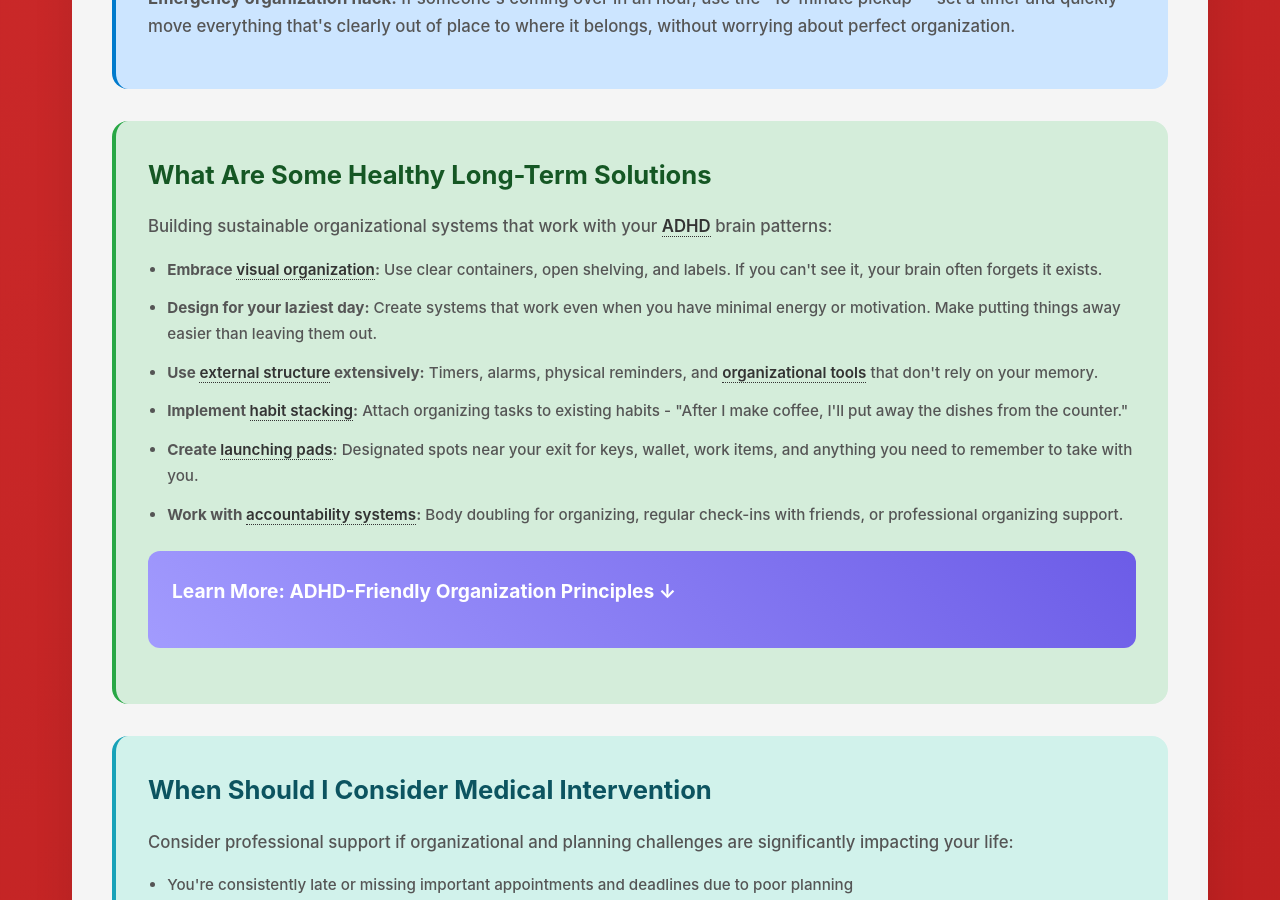
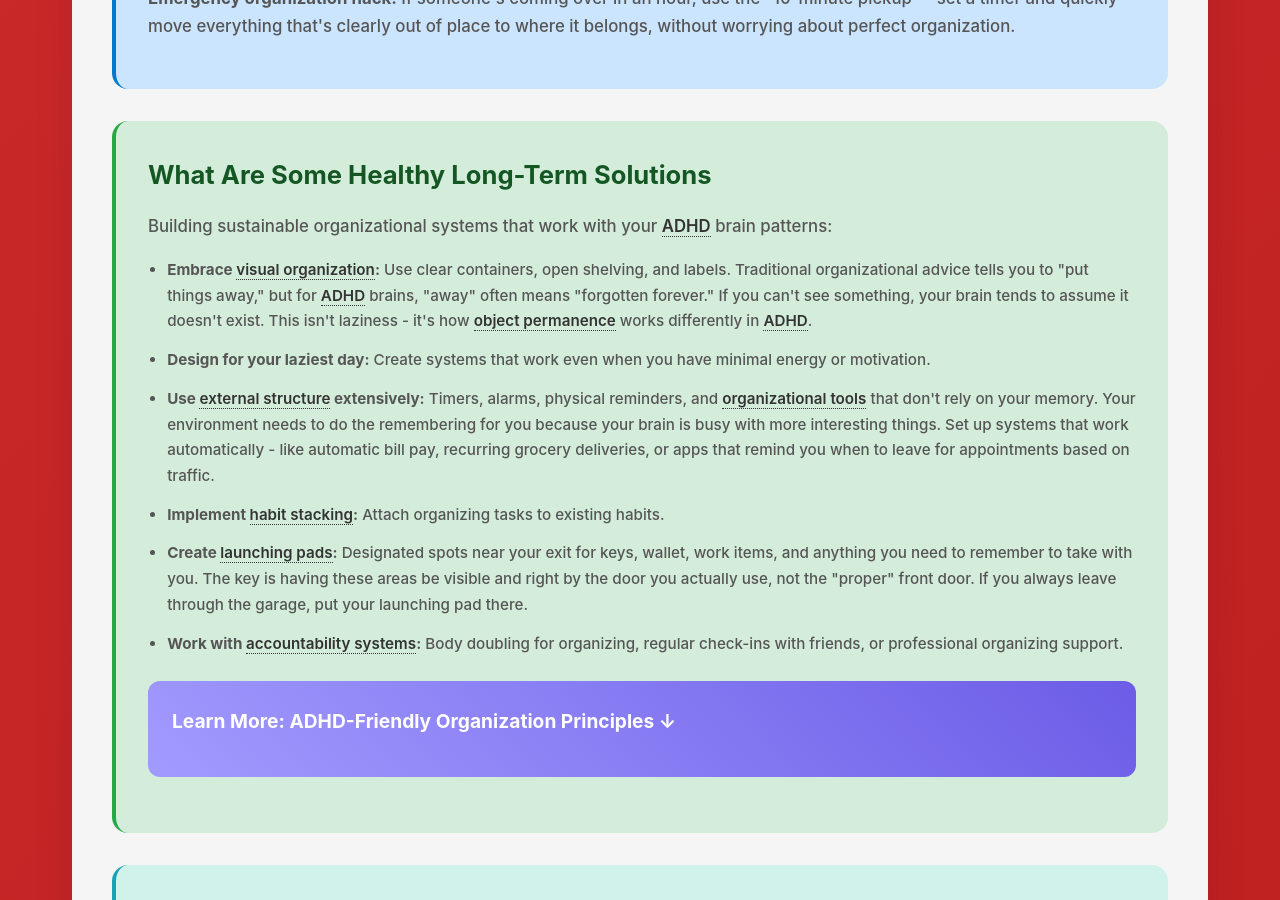
Before and after one commit to neurodivergent-survival-guide/neurodivergent-survival-guide, a Jekyll site: the page built from struggles/organization-and-planning-challenges.html, in a window 1280 px wide and 900 px high, scrolled down 2683 px. Built offline with Jekyll 4.4.1, drawn with Linux system fonts in a browser that asks for light colours.

Commit message:
Update organization-and-planning-challenges.html

```diff
--- a/struggles/organization-and-planning-challenges.html
+++ b/struggles/organization-and-planning-challenges.html
@@ -81,11 +81,11 @@ search_terms: ["can't get organized", "total chaos", "planning overwhelm", "orga
         <p>Building sustainable organizational systems that work with your <span class="jargon">ADHD<span class="tooltip">Attention-Deficit/Hyperactivity Disorder - brain differences affecting attention, impulse control, and executive function</span></span> brain patterns:</p>
 
         <ul>
-            <li><strong>Embrace <span class="jargon">visual organization<span class="tooltip">Systems where items and information are visible and easy to locate, rather than hidden away in categories</span></span>:</strong> Use clear containers, open shelving, and labels. If you can't see it, your brain often forgets it exists.</li>
-            <li><strong>Design for your laziest day:</strong> Create systems that work even when you have minimal energy or motivation. Make putting things away easier than leaving them out.</li>
-            <li><strong>Use <span class="jargon">external structure<span class="tooltip">Physical and environmental supports that help organize your life without relying on memory</span></span> extensively:</strong> Timers, alarms, physical reminders, and <span class="jargon">organizational tools<span class="tooltip">Apps, systems, or physical objects that support planning and organization</span></span> that don't rely on your memory.</li>
-            <li><strong>Implement <span class="jargon">habit stacking<span class="tooltip">Linking new organizational habits to existing routines to make them more automatic</span></span>:</strong> Attach organizing tasks to existing habits - "After I make coffee, I'll put away the dishes from the counter."</li>
-            <li><strong>Create <span class="jargon">launching pads<span class="tooltip">Designated areas where you keep items you need to take with you, reducing morning chaos</span></span>:</strong> Designated spots near your exit for keys, wallet, work items, and anything you need to remember to take with you.</li>
+            <li><strong>Embrace <span class="jargon">visual organization<span class="tooltip">Systems where items and information are visible and easy to locate, rather than hidden away in categories</span></span>:</strong> Use clear containers, open shelving, and labels. Traditional organizational advice tells you to "put things away," but for <span class="jargon">ADHD<span class="tooltip">Attention-Deficit/Hyperactivity Disorder - brain differences affecting attention, impulse control, and executive function</span></span> brains, "away" often means "forgotten forever." If you can't see something, your brain tends to assume it doesn't exist. This isn't laziness - it's how <span class="jargon">object permanence<span class="tooltip">Understanding that objects continue to exist even when you can't see them</span></span> works differently in <span class="jargon">ADHD<span class="tooltip">Attention-Deficit/Hyperactivity Disorder - brain differences affecting attention, impulse control, and executive function</span></span>.</li>
+            <li><strong>Design for your laziest day:</strong> Create systems that work even when you have minimal energy or motivation.</li>
+            <li><strong>Use <span class="jargon">external structure<span class="tooltip">Physical and environmental supports that help organize your life without relying on memory</span></span> extensively:</strong> Timers, alarms, physical reminders, and <span class="jargon">organizational tools<span class="tooltip">Apps, systems, or physical objects that support planning and organization</span></span> that don't rely on your memory. Your environment needs to do the remembering for you because your brain is busy with more interesting things. Set up systems that work automatically - like automatic bill pay, recurring grocery deliveries, or apps that remind you when to leave for appointments based on traffic.</li>
+            <li><strong>Implement <span class="jargon">habit stacking<span class="tooltip">Linking new organizational habits to existing routines to make them more automatic</span></span>:</strong> Attach organizing tasks to existing habits.</li>
+            <li><strong>Create <span class="jargon">launching pads<span class="tooltip">Designated areas where you keep items you need to take with you, reducing morning chaos</span></span>:</strong> Designated spots near your exit for keys, wallet, work items, and anything you need to remember to take with you. The key is having these areas be visible and right by the door you actually use, not the "proper" front door. If you always leave through the garage, put your launching pad there.</li>
             <li><strong>Work with <span class="jargon">accountability systems<span class="tooltip">External support that helps you follow through on organizational goals and planning tasks</span></span>:</strong> Body doubling for organizing, regular check-ins with friends, or professional organizing support.</li>
         </ul>
 
```
